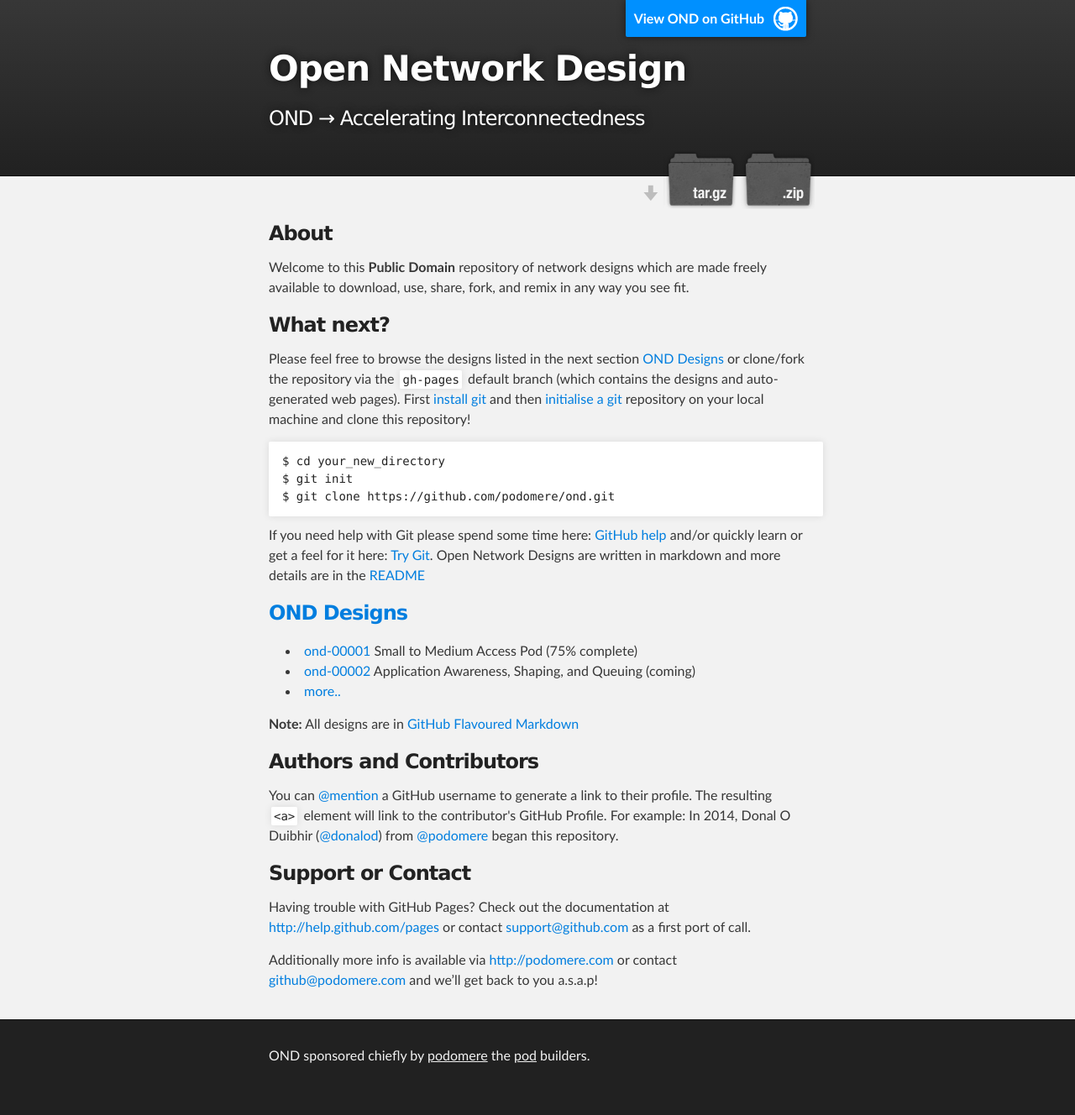
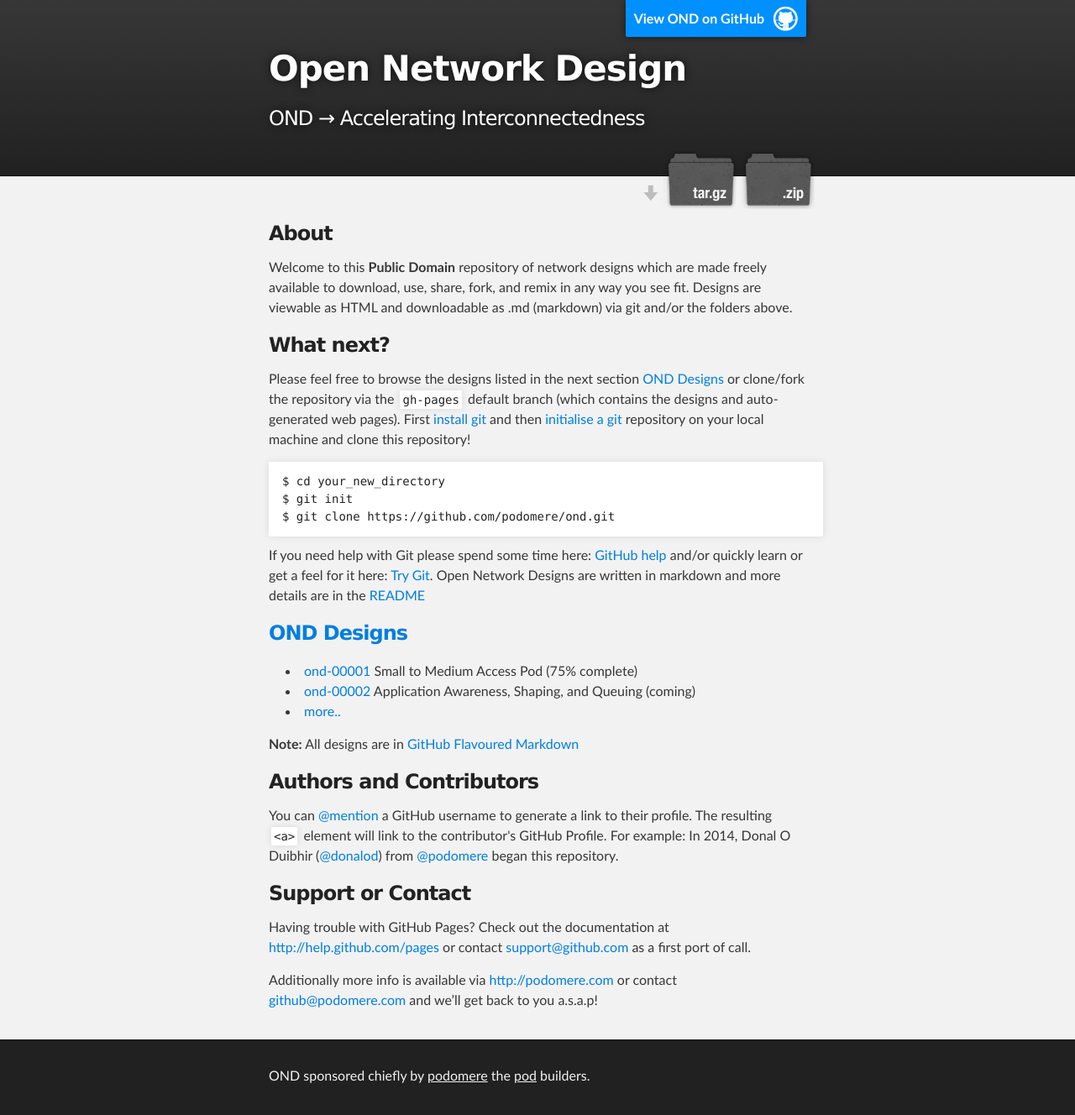
Before and after one commit to podomere/ond, a Jekyll site: the page index.html, which Jekyll copies as it is, in a window 1280 px wide. Shown: the whole page at 84% size. Built offline with Jekyll 4.4.1, drawn with Linux system fonts in a browser that asks for light colours; before the commit the page ends 1304 px from its top, so only the background shows below that.

Commit message:
Updating the index page to be clearer

```diff
--- a/index.html
+++ b/index.html
@@ -39,7 +39,7 @@
       <section id="main_content" class="inner">
 
 <h3><a name="welcome-to-ond-pages" class="anchor" href="#welcome-to-ond-pages"><span class="octicon octicon-link"></span></a>About</h3>
-<p> Welcome to this <strong>Public Domain</strong> repository of network designs which are made freely available to download, use, share, fork, and remix in any way you see fit.</p>
+<p> Welcome to this <strong>Public Domain</strong> repository of network designs which are made freely available to download, use, share, fork, and remix in any way you see fit. Designs are viewable as HTML and downloadable as .md (markdown) via git and/or the folders above.</p>
 
 <h3><a name="whatnext-pages" class="anchor" href="#whatnext-pages"><span class="octicon octicon-link"></span></a>What next?</h3>
 <p>Please feel free to browse the designs listed in the next section <a href="designs.html">OND Designs</a> or clone/fork the repository via the <code>gh-pages</code> default branch (which contains the designs and auto-generated web pages). First <a href="https://help.github.com/articles/set-up-git">install git</a> and then <a href="https://help.github.com/articles/fetching-a-remote">initialise a git</a> repository on your local machine and clone this repository!</p>
```
